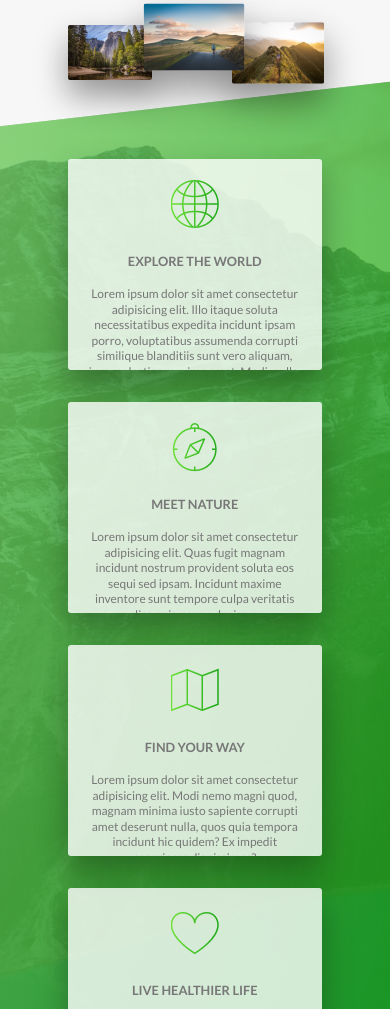
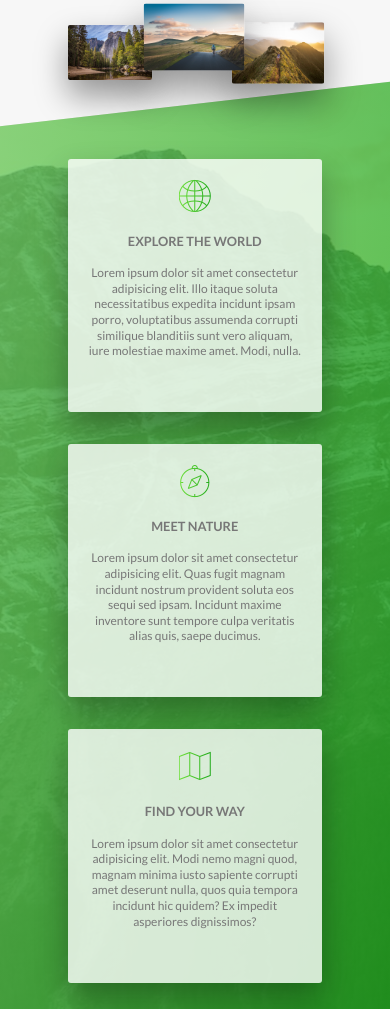
Before and after one commit to neirongkuifa/neirongkuifa.github.io, a website: page index.html in a window 390 px wide. Shown: the part 1306-2315 px from the top of the page. Drawn offline with Linux system fonts and the light colour scheme.

Commit message:
Update Media Queries

```diff
--- a/sass/components/_feature-box.scss
+++ b/sass/components/_feature-box.scss
@@ -10,7 +10,7 @@
 	overflow: hidden;
 
 	@include respond(tab-port) {
-		height: 25vh;
+		height: 30vh;
 	}
 
 	&__icon {
@@ -26,6 +26,10 @@
 		text-transform: uppercase;
 		color: transparent;
 		margin-bottom: 0.5rem;
+
+		@include respond(phone) {
+			font-size: 4rem;
+		}
 	}
 
 	&:hover {
```
Also changed, not shown: css/style.css.
